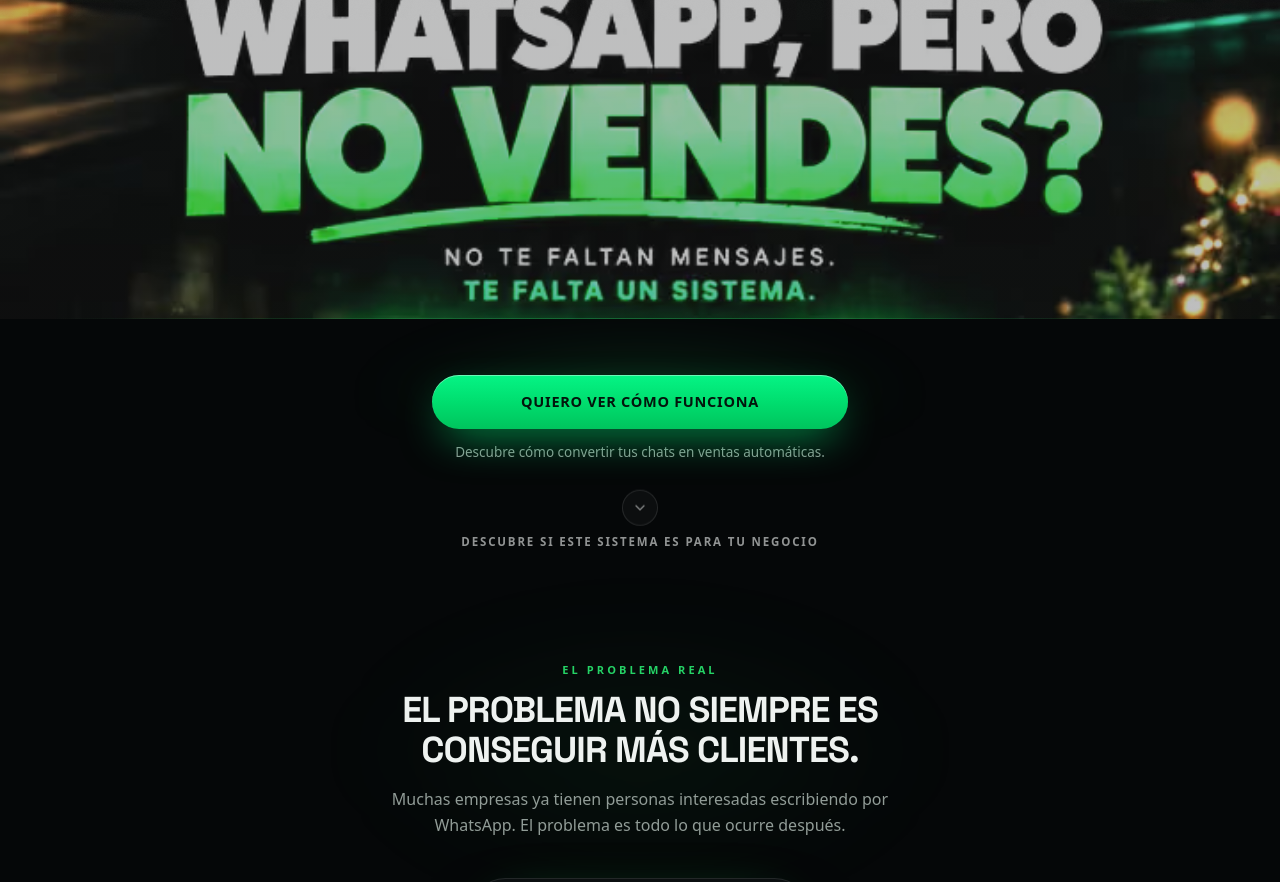
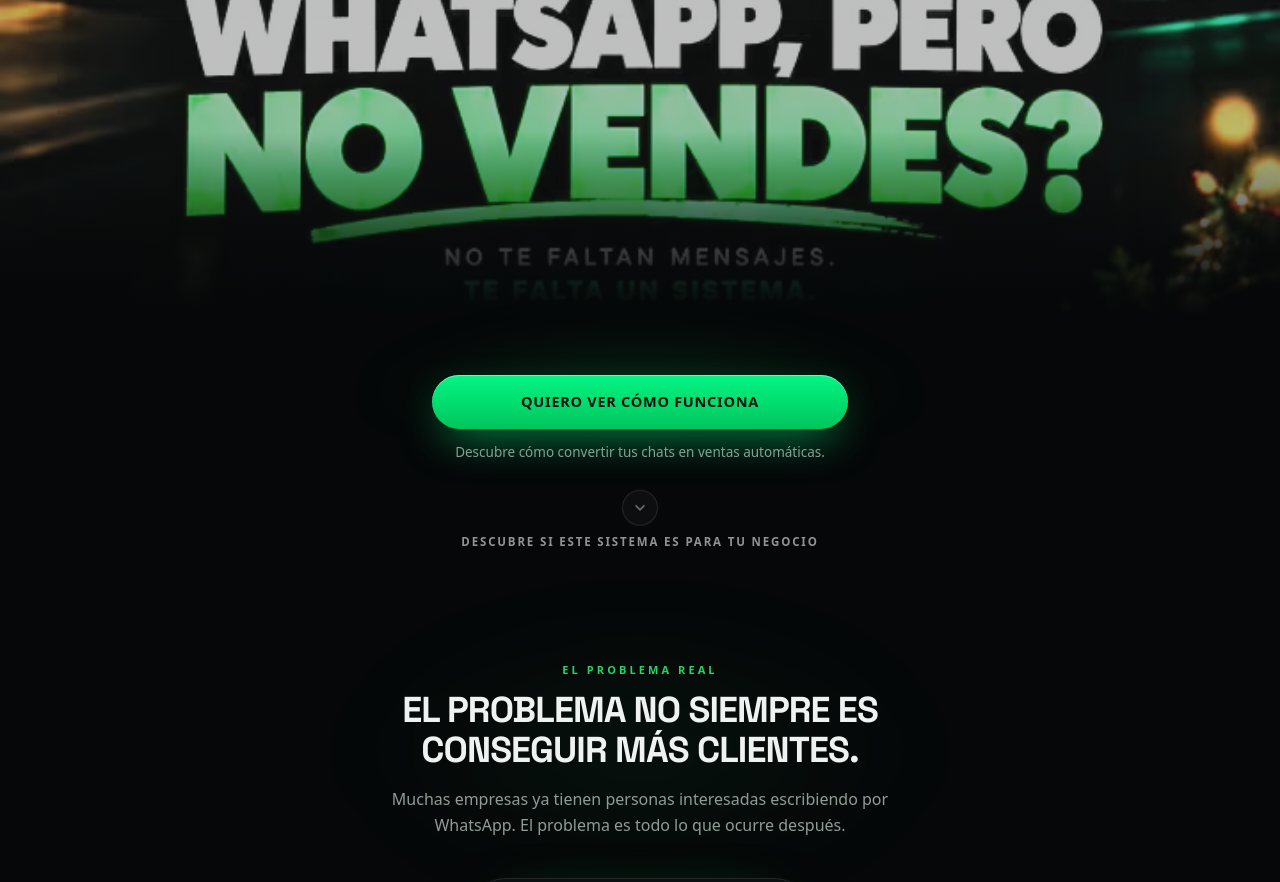
Before and after one commit to funnellersinfo-maker/whapi, a Next.js app: page / in a window 1280 px wide. Shown: the part 780-1662 px from the top of the page. Built offline with nearby package versions, Linux system fonts and the light colour scheme; no server answers.

Commit message:
hero: fundido inferior suave — la imagen se difumina al fondo carbon (sin corte brusco ni seam)

```diff
--- a/src/components/landing/hero.tsx
+++ b/src/components/landing/hero.tsx
@@ -50,10 +50,10 @@
           aria-hidden="true"
           className="pointer-events-none absolute inset-0 bg-[radial-gradient(120%_62%_at_50%_0%,transparent_72%,rgba(5,7,8,0.26)_100%)]"
         />
-        {/* Light seam between the visual and the page */}
+        {/* Fundido inferior: la imagen se difumina y empata con el fondo de la página */}
         <div
           aria-hidden="true"
-          className="pointer-events-none absolute inset-x-0 bottom-0 h-px bg-[linear-gradient(90deg,transparent_4%,rgba(37,211,102,0.35)_50%,transparent_96%)]"
+          className="pointer-events-none absolute inset-x-0 bottom-0 h-[17%] bg-[linear-gradient(to_bottom,rgba(5,7,8,0)_0%,rgba(5,7,8,0.34)_36%,rgba(5,7,8,0.7)_62%,rgba(5,7,8,0.94)_86%,#050708_100%)]"
         />
       </div>
 
```
